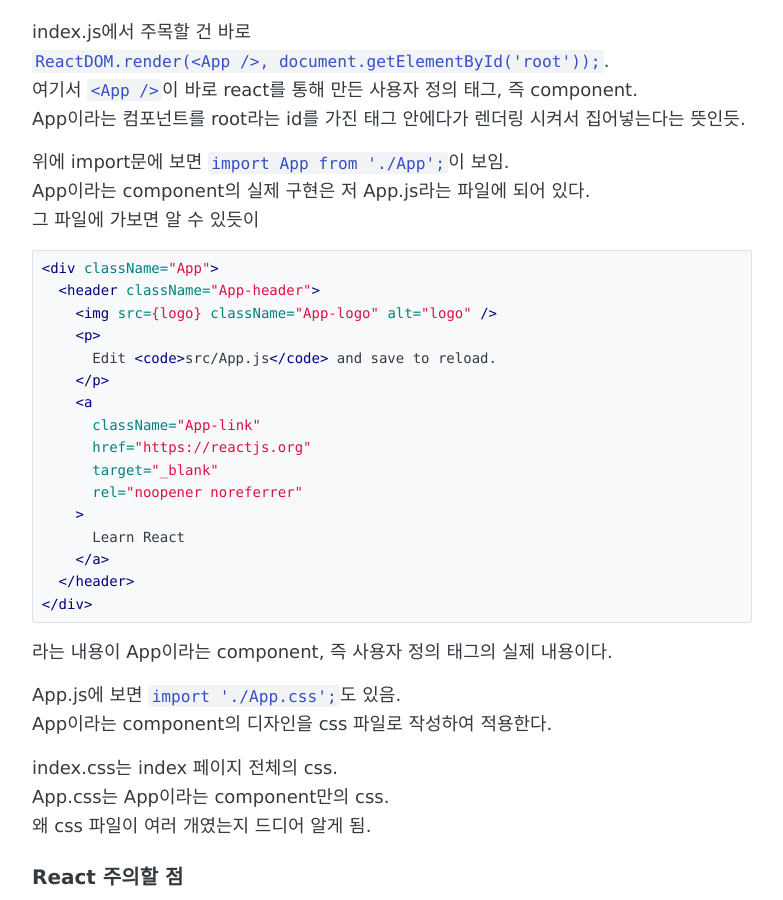
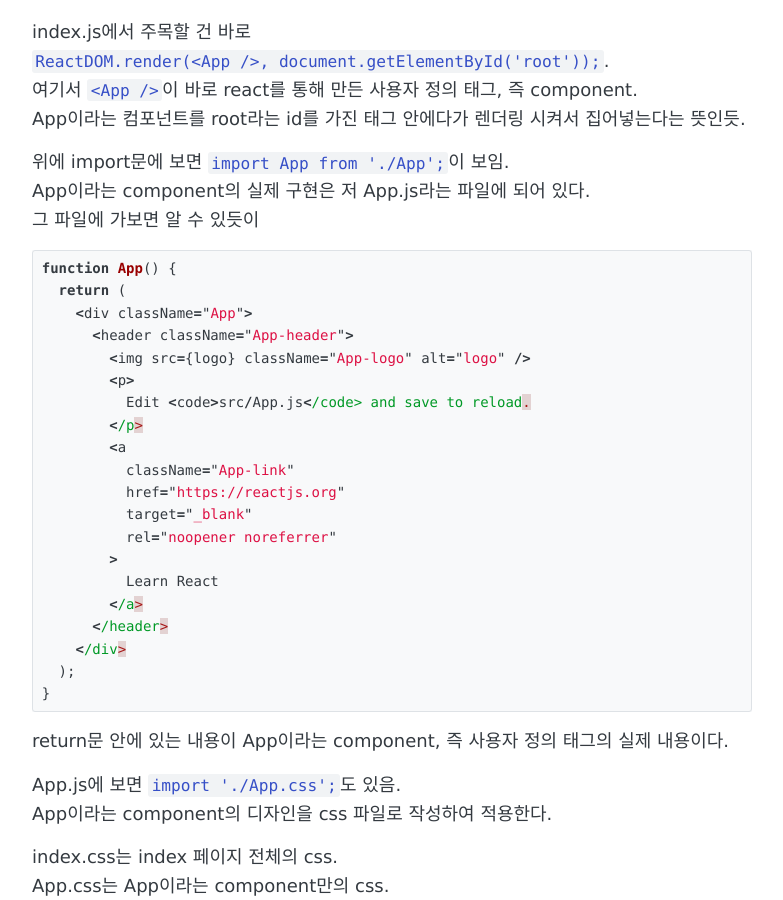
Before and after one commit to iborymagic/iborymagic.github.io, a Jekyll site: the page built from _posts/2020-06-22-React-Day-1.md, in a window 1280 px wide and 900 px high, scrolled down 1445 px. Shown: the whole window, without its empty margins (248-1031 px from the left). Built offline with Jekyll 4.4.1, drawn with Linux system fonts in a browser that asks for light colours.

Commit message:
code mod

````diff
--- a/_posts/2020-06-22-React-Day-1.md
+++ b/_posts/2020-06-22-React-Day-1.md
@@ -56,25 +56,29 @@ App이라는 컴포넌트를 root라는 id를 가진 태그 안에다가 렌더
 위에 import문에 보면 `import App from './App';`이 보임.
 App이라는 component의 실제 구현은 저 App.js라는 파일에 되어 있다.
 그 파일에 가보면 알 수 있듯이
-```html
-<div className="App">
-  <header className="App-header">
-    <img src={logo} className="App-logo" alt="logo" />
-    <p>
-      Edit <code>src/App.js</code> and save to reload.
-    </p>
-    <a
-      className="App-link"
-      href="https://reactjs.org"
-      target="_blank"
-      rel="noopener noreferrer"
-    >
-      Learn React
-    </a>
-  </header>
-</div>
+```javascript
+function App() {
+  return (
+    <div className="App">
+      <header className="App-header">
+        <img src={logo} className="App-logo" alt="logo" />
+        <p>
+          Edit <code>src/App.js</code> and save to reload.
+        </p>
+        <a
+          className="App-link"
+          href="https://reactjs.org"
+          target="_blank"
+          rel="noopener noreferrer"
+        >
+          Learn React
+        </a>
+      </header>
+    </div>
+  );
+}
 ```
-라는 내용이 App이라는 component, 즉 사용자 정의 태그의 실제 내용이다.
+return문 안에 있는 내용이 App이라는 component, 즉 사용자 정의 태그의 실제 내용이다.
 
 App.js에 보면 `import './App.css';`도 있음.
 App이라는 component의 디자인을 css 파일로 작성하여 적용한다.
````
